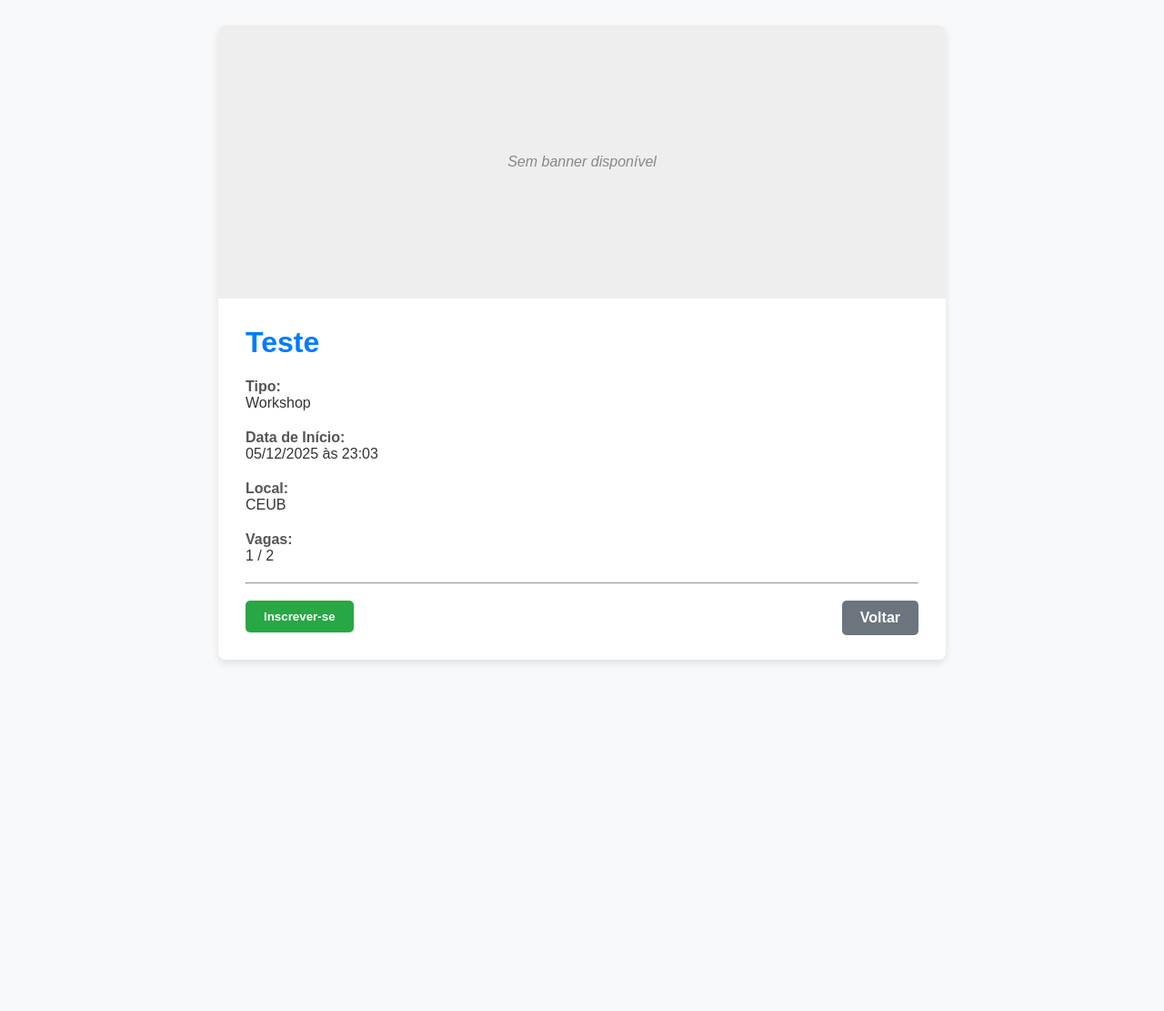
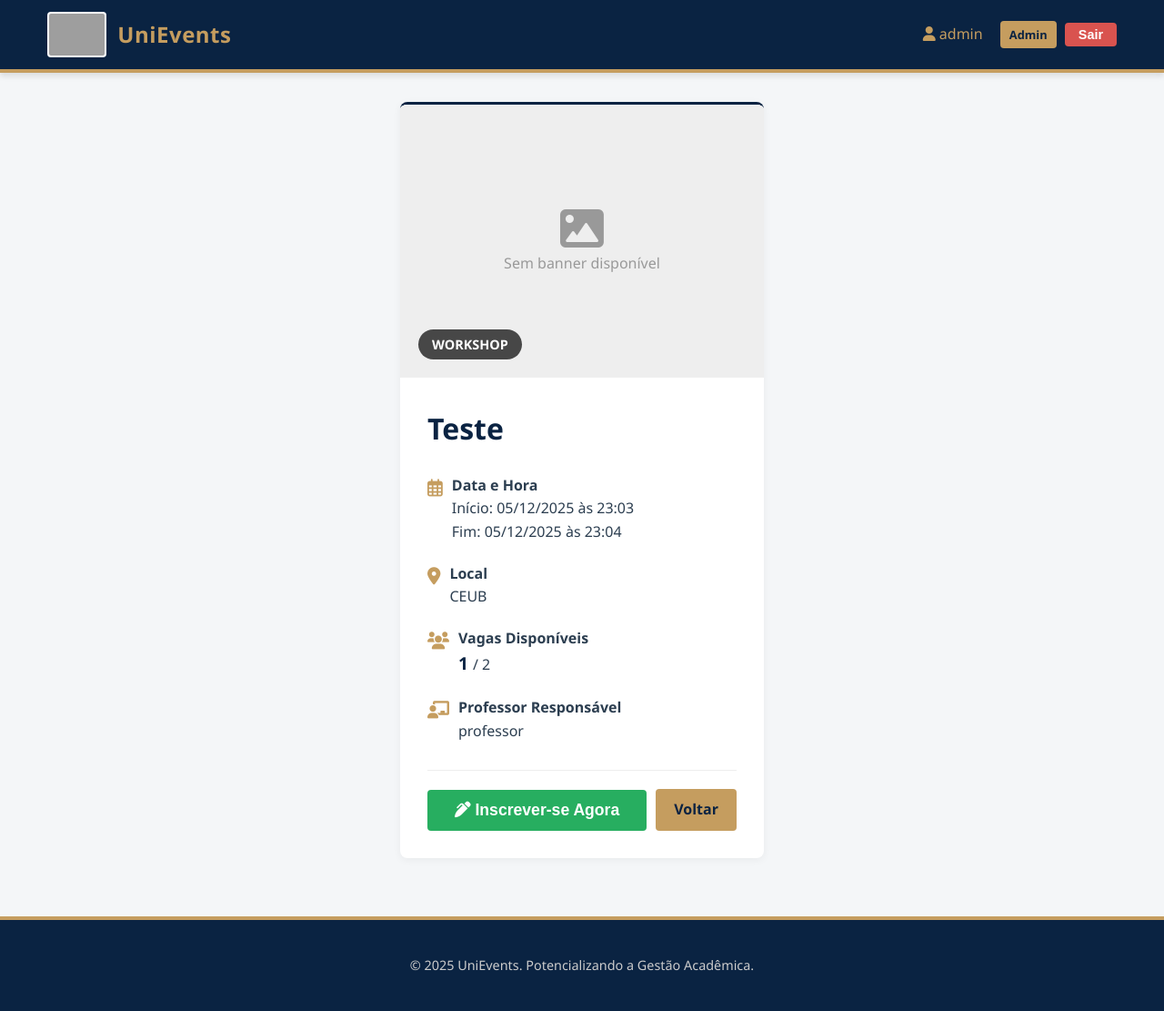
Before and after one commit to brnd1206/Sistema-de-Gestao, a Django app: page /evento/2/ in a window 1280 px wide. Shown: the whole page at 91% size. Before the commit the page ends 729 px from the top, so only its background shows below. Run offline with Django 5.2, Linux system fonts and the light colour scheme; a user stored in the database is signed in; data comes from the database, SQL or seed files in the repository; grey boxes are pictures that could not be loaded.

Commit message:
Mudanças na identificação visual

```diff
--- a/Sgea/sgea_app/templates/sgea_app/eventos/detalhes_evento.html
+++ b/Sgea/sgea_app/templates/sgea_app/eventos/detalhes_evento.html
@@ -1,91 +1,107 @@
-<!DOCTYPE html>
-<html lang="pt-br">
-<head>
-    <meta charset="UTF-8">
-    <title>{{ evento.nome }} - Detalhes</title>
-    <style>
-        body { font-family: Arial, sans-serif; background-color: #f8f9fa; padding: 20px; color: #333; }
-        .container { max-width: 800px; margin: auto; background: #fff; border-radius: 8px; box-shadow: 0 4px 8px rgba(0,0,0,0.1); overflow: hidden; }
+{% extends 'sgea_app/base.html' %}
+{% load static %}
 
-        /* Estilo do Banner */
-        .event-banner {
-            width: 100%;
-            height: 300px;
-            background-color: #eee;
-            display: flex;
-            align-items: center;
-            justify-content: center;
-            overflow: hidden;
-        }
-        .event-banner img {
-            width: 100%;
-            height: 100%;
-            object-fit: cover; /* Garante que a imagem cubra a área sem distorcer */
-        }
-        .no-banner { color: #888; font-style: italic; }
+{% block title %}{{ evento.nome }} - Detalhes{% endblock %}
 
-        .content { padding: 30px; }
-        h1 { margin-top: 0; color: #007bff; }
-        .info-group { margin-bottom: 20px; }
-        .info-label { font-weight: bold; color: #555; display: block; }
-        .btn { display: inline-block; padding: 10px 20px; border-radius: 5px; text-decoration: none; color: white; font-weight: bold; margin-top: 10px; cursor: pointer; border: none; }
-        .btn-success { background-color: #28a745; }
-        .btn-danger { background-color: #d9534f; }
-        .btn-secondary { background-color: #6c757d; }
-    </style>
-</head>
-<body>
+{% block content %}
+<div class="card" style="padding: 0; overflow: hidden;">
+    <div style="width: 100%; height: 300px; background-color: #eee; display: flex; align-items: center; justify-content: center; overflow: hidden; position: relative;">
+        {% if evento.banner %}
+            <img src="{{ evento.banner.url }}" alt="Banner {{ evento.nome }}" style="width: 100%; height: 100%; object-fit: cover;">
+        {% else %}
+            <div style="color: #999; text-align: center;">
+                <i class="fas fa-image fa-3x"></i><br>
+                <span>Sem banner disponível</span>
+            </div>
+        {% endif %}
 
-<div class="container">
-    <div class="event-banner">
-        {% if evento.banner %}
-            <img src="{{ evento.banner.url }}" alt="Banner do evento {{ evento.nome }}">
-        {% else %}
-            <div class="no-banner">Sem banner disponível</div>
+        <div style="position: absolute; bottom: 20px; left: 20px; background: rgba(0,0,0,0.7); color: #fff; padding: 5px 15px; border-radius: 20px; font-weight: bold; text-transform: uppercase; font-size: 0.9rem;">
+            {{ evento.get_tipo_evento_display }}
+        </div>
+    </div>
+
+    <div style="padding: 30px;">
+        <h1 style="margin-bottom: 25px;">{{ evento.nome }}</h1>
+
+        <div style="display: grid; grid-template-columns: repeat(auto-fit, minmax(250px, 1fr)); gap: 20px; margin-bottom: 30px;">
+
+            <div style="display: flex; align-items: flex-start; gap: 10px;">
+                <div style="color: var(--secondary-color); font-size: 1.2rem;"><i class="far fa-calendar-alt"></i></div>
+                <div>
+                    <strong>Data e Hora</strong><br>
+                    Início: {{ evento.data_inicio|date:"d/m/Y \à\s H:i" }}<br>
+                    Fim: {{ evento.data_fim|date:"d/m/Y \à\s H:i" }}
+                </div>
+            </div>
+
+            <div style="display: flex; align-items: flex-start; gap: 10px;">
+                <div style="color: var(--secondary-color); font-size: 1.2rem;"><i class="fas fa-map-marker-alt"></i></div>
+                <div>
+                    <strong>Local</strong><br>
+                    {{ evento.local }}
+                </div>
+            </div>
+
+            <div style="display: flex; align-items: flex-start; gap: 10px;">
+                <div style="color: var(--secondary-color); font-size: 1.2rem;"><i class="fas fa-users"></i></div>
+                <div>
+                    <strong>Vagas Disponíveis</strong><br>
+                    <span style="font-size: 1.2rem; font-weight: bold; color: var(--primary-color);">
+                        {{ evento.participantes.count }}
+                    </span>
+                    / {{ evento.quantidade_participantes }}
+                </div>
+            </div>
+
+            {% if evento.professor_responsavel %}
+            <div style="display: flex; align-items: flex-start; gap: 10px;">
+                <div style="color: var(--secondary-color); font-size: 1.2rem;"><i class="fas fa-chalkboard-teacher"></i></div>
+                <div>
+                    <strong>Professor Responsável</strong><br>
+                    {{ evento.professor_responsavel.get_full_name|default:evento.professor_responsavel.username }}
+                </div>
+            </div>
             {% endif %}
         </div>
 
-    <div class="content">
-        <h1>{{ evento.nome }}</h1>
+        <hr style="border: 0; border-top: 1px solid #eee; margin: 20px 0;">
 
-        <div class="info-group">
-            <span class="info-label">Tipo:</span> {{ evento.get_tipo_evento_display }}
-        </div>
-
-        <div class="info-group">
-            <span class="info-label">Data de Início:</span> {{ evento.data_inicio|date:"d/m/Y" }} às {{ evento.data_inicio|date:"H:i" }}
-        </div>
-
-        <div class="info-group">
-            <span class="info-label">Local:</span> {{ evento.local }}
-        </div>
-
-        <div class="info-group">
-            <span class="info-label">Vagas:</span>
-            {{ evento.participantes.count }} / {{ evento.quantidade_participantes }}
-        </div>
-
-        <hr>
-
+        <div style="display: flex; justify-content: space-between; align-items: center; flex-wrap: wrap; gap: 10px;">
             {% if user.is_authenticated %}
                 {% if inscrito %}
+                    <div>
+                        <span style="color: var(--success); font-weight: bold; margin-right: 15px;">
+                            <i class="fas fa-check-circle"></i> Você está inscrito!
+                        </span>
                         <form action="{% url 'cancelar_inscricao' evento.pk %}" method="post" style="display:inline;">
                             {% csrf_token %}
-                    <button type="submit" class="btn btn-danger">Cancelar Inscrição</button>
+                            <button type="submit" class="btn btn-danger">
+                                <i class="fas fa-times"></i> Cancelar Inscrição
+                            </button>
+                        </form>
+                    </div>
+                {% else %}
+                    {% if evento.participantes.count < evento.quantidade_participantes %}
+                        <form action="{% url 'inscrever_evento' evento.pk %}" method="post">
+                            {% csrf_token %}
+                            <button type="submit" class="btn btn-success" style="font-size: 1.1rem; padding: 12px 30px;">
+                                <i class="fas fa-pen-alt"></i> Inscrever-se Agora
+                            </button>
                         </form>
                     {% else %}
-                <form action="{% url 'inscrever_evento' evento.pk %}" method="post" style="display:inline;">
-                    {% csrf_token %}
-                    <button type="submit" class="btn btn-success">Inscrever-se</button>
-                </form>
+                        <button class="btn btn-secondary" disabled style="opacity: 0.7; cursor: not-allowed;">
+                            Vagas Esgotadas
+                        </button>
+                    {% endif %}
                 {% endif %}
             {% else %}
-            <a href="{% url 'login' %}" class="btn btn-secondary">Faça login para se inscrever</a>
+                <a href="{% url 'login' %}?next={{ request.path }}" class="btn btn-primary">
+                    Faça login para se inscrever
+                </a>
             {% endif %}
 
-        <a href="{% url 'participantes_dashboard' %}" class="btn btn-secondary" style="float: right;">Voltar</a>
+            <a href="{% url 'participantes_dashboard' %}" class="btn btn-secondary">Voltar</a>
         </div>
     </div>
-
-</body>
-</html>
+</div>
+{% endblock %}
```
Also changed, not shown: Sgea/sgea_app/templates/sgea_app/eventos/evento_confirm_delete.html (+35 -24 lines), Sgea/sgea_app/templates/sgea_app/eventos/evento_form.html (+48 -34 lines), Sgea/sgea_app/templates/sgea_app/eventos/gerenciar_participantes.html (+57 -66 lines). Lines whose indentation alone changed are shown as unchanged.
